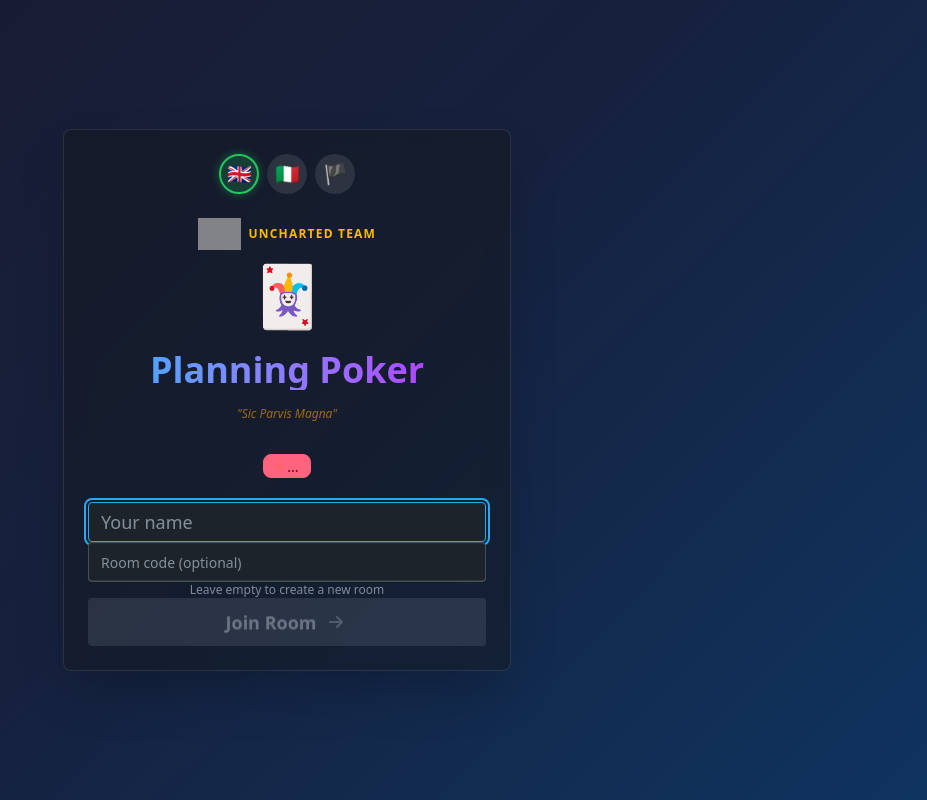
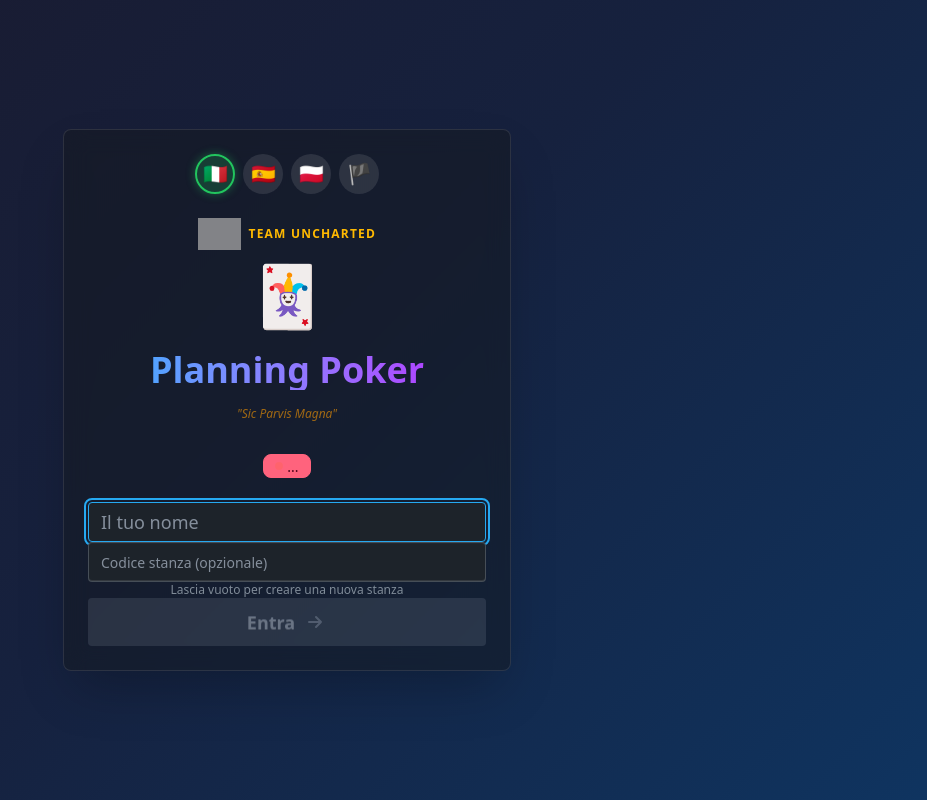
Before and after one commit to NNazem/poker-planning, a React (Vite) app in the folder frontend/: page / in a window 1280 px wide. Shown: the whole page, without its empty margins (353-1280 px from the left). Built offline with nearby package versions, Linux system fonts and the light colour scheme; no server answers; grey boxes are pictures that could not be loaded.

Commit message:
feat: update i18n to IT/ES/PL/BR with browser locale detection

```diff
--- a/frontend/package.json
+++ b/frontend/package.json
@@ -12,6 +12,7 @@
   "dependencies": {
     "canvas-confetti": "^1.9.4",
     "i18next": "^25.8.1",
+    "i18next-browser-languagedetector": "^8.2.0",
     "react": "^19.2.0",
     "react-dom": "^19.2.0",
     "react-i18next": "^16.5.4",
--- a/frontend/src/components/LanguageSelector.tsx
+++ b/frontend/src/components/LanguageSelector.tsx
@@ -1,8 +1,9 @@
 import { useTranslation } from 'react-i18next';
 
 const languages = [
-  { code: 'en', name: 'English', flag: '🇬🇧' },
   { code: 'it', name: 'Italiano', flag: '🇮🇹' },
+  { code: 'es', name: 'Español', flag: '🇪🇸' },
+  { code: 'pl', name: 'Polski', flag: '🇵🇱' },
   { code: 'br', name: 'Brezhoneg', flag: '🏴' }
 ];
 
--- a/frontend/src/i18n/index.ts
+++ b/frontend/src/i18n/index.ts
@@ -1,22 +1,31 @@
 import i18n from 'i18next';
 import { initReactI18next } from 'react-i18next';
+import LanguageDetector from 'i18next-browser-languagedetector';
 
-import en from './locales/en.json';
 import it from './locales/it.json';
+import es from './locales/es.json';
+import pl from './locales/pl.json';
 import br from './locales/br.json';
 
-const savedLanguage = localStorage.getItem('language') || 'en';
+const supportedLngs = ['it', 'es', 'pl', 'br'];
 
 i18n
+  .use(LanguageDetector)
   .use(initReactI18next)
   .init({
     resources: {
-      en: { translation: en },
       it: { translation: it },
+      es: { translation: es },
+      pl: { translation: pl },
       br: { translation: br }
     },
-    lng: savedLanguage,
-    fallbackLng: 'en',
+    supportedLngs,
+    fallbackLng: 'it',
+    detection: {
+      order: ['localStorage', 'navigator', 'htmlTag'],
+      caches: ['localStorage'],
+      lookupLocalStorage: 'language',
+    },
     interpolation: {
       escapeValue: false
     }
--- a/frontend/src/i18n/locales/en.json
+++ /dev/null
@@ -1,33 +0,0 @@
-{
-  "app": {
-    "title": "Planning Poker",
-    "subtitle": "Uncharted Team",
-    "motto": "Sic Parvis Magna"
-  },
-  "login": {
-    "title": "Join a Room",
-    "namePlaceholder": "Your name",
-    "roomPlaceholder": "Room code (optional)",
-    "joinButton": "Join Room",
-    "createNew": "Leave empty to create a new room"
-  },
-  "game": {
-    "roomCode": "Room Code",
-    "copyCode": "Copy",
-    "copied": "Copied!",
-    "players": "Players",
-    "yourVote": "Your Vote",
-    "selectCard": "Select a card to vote",
-    "waiting": "Waiting for votes...",
-    "reveal": "Reveal Votes",
-    "newRound": "New Round",
-    "consensus": "Consensus!",
-    "average": "Average",
-    "votes": "Votes"
-  },
-  "player": {
-    "you": "(You)",
-    "voted": "Voted",
-    "waiting": "Thinking..."
-  }
-}
--- /dev/null
+++ b/frontend/src/i18n/locales/es.json
@@ -0,0 +1,33 @@
+{
+  "app": {
+    "title": "Planning Poker",
+    "subtitle": "Equipo Uncharted",
+    "motto": "Sic Parvis Magna"
+  },
+  "login": {
+    "title": "Unirse a una Sala",
+    "namePlaceholder": "Tu nombre",
+    "roomPlaceholder": "Código de sala (opcional)",
+    "joinButton": "Entrar",
+    "createNew": "Deja vacío para crear una nueva sala"
+  },
+  "game": {
+    "roomCode": "Código de Sala",
+    "copyCode": "Copiar",
+    "copied": "¡Copiado!",
+    "players": "Jugadores",
+    "yourVote": "Tu Voto",
+    "selectCard": "Selecciona una carta para votar",
+    "waiting": "Esperando votos...",
+    "reveal": "Revelar Votos",
+    "newRound": "Nueva Ronda",
+    "consensus": "¡Consenso!",
+    "average": "Promedio",
+    "votes": "Votos"
+  },
+  "player": {
+    "you": "(Tú)",
+    "voted": "Votado",
+    "waiting": "Pensando..."
+  }
+}
--- /dev/null
+++ b/frontend/src/i18n/locales/pl.json
@@ -0,0 +1,33 @@
+{
+  "app": {
+    "title": "Planning Poker",
+    "subtitle": "Zespół Uncharted",
+    "motto": "Sic Parvis Magna"
+  },
+  "login": {
+    "title": "Dołącz do Pokoju",
+    "namePlaceholder": "Twoje imię",
+    "roomPlaceholder": "Kod pokoju (opcjonalnie)",
+    "joinButton": "Dołącz",
+    "createNew": "Zostaw puste, aby utworzyć nowy pokój"
+  },
+  "game": {
+    "roomCode": "Kod Pokoju",
+    "copyCode": "Kopiuj",
+    "copied": "Skopiowano!",
+    "players": "Gracze",
+    "yourVote": "Twój Głos",
+    "selectCard": "Wybierz kartę, aby zagłosować",
+    "waiting": "Oczekiwanie na głosy...",
+    "reveal": "Pokaż Głosy",
+    "newRound": "Nowa Runda",
+    "consensus": "Konsensus!",
+    "average": "Średnia",
+    "votes": "Głosy"
+  },
+  "player": {
+    "you": "(Ty)",
+    "voted": "Zagłosował",
+    "waiting": "Myśli..."
+  }
+}
```
Also changed, not shown: 1 other file (tests, documents, lock files or other folders).
